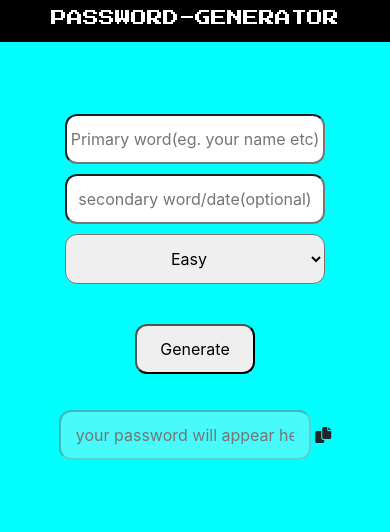
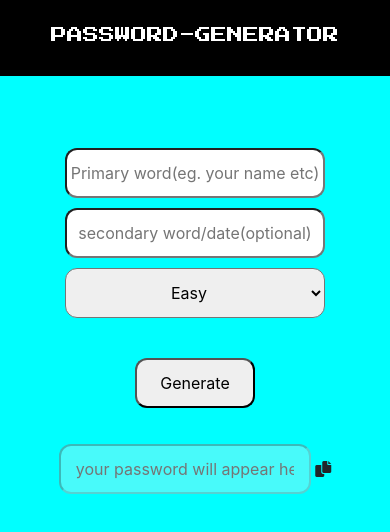
Before and after one commit to Ronit-kukadiya/JS-Password-Generator, a plain HTML site: page index.html in a window 390 px wide. Drawn offline with nearby package versions, Linux system fonts and the light colour scheme.

Commit message:
Update style.css

```diff
--- a/style.css
+++ b/style.css
@@ -4,7 +4,7 @@
 }
 .header {
   background-color: black;
-  height: 5vmax;
+  height: 7vmax;
   color: white;
   display: flex;
   align-items: center;
@@ -13,7 +13,8 @@
 }
 @media (max-width: 768px) {
   .header {
-    font-size: larger;
+    font-size: xx-large;
+    height: 9vh;
   }
 
   p {
```
